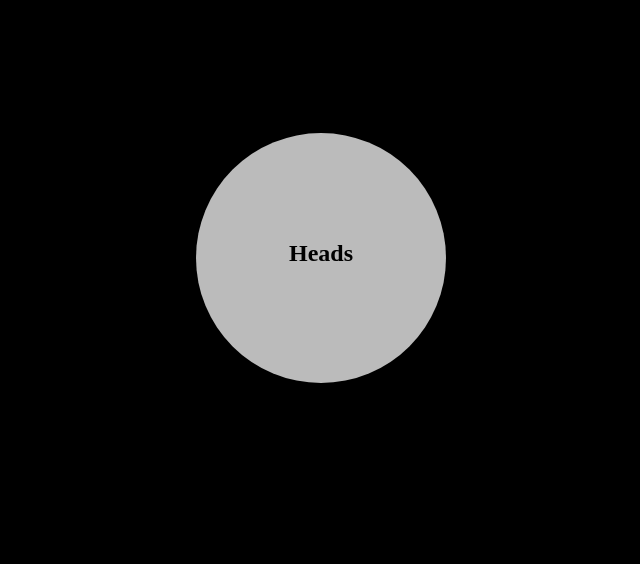
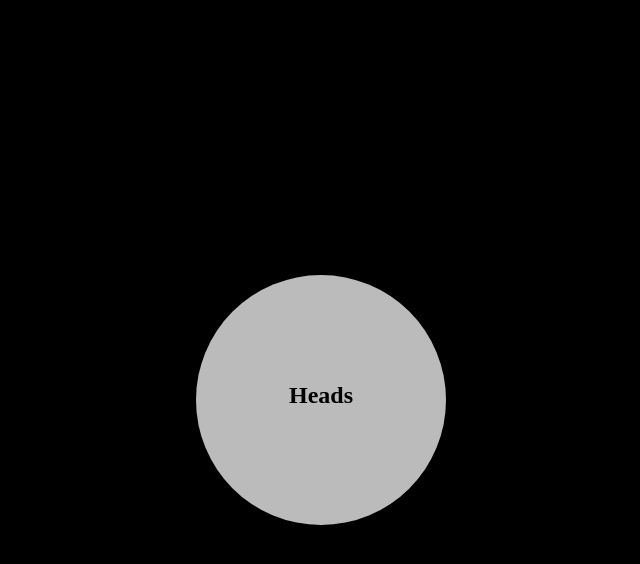
Before and after one commit to TheHardestPart/thehardestpart.github.io, a plain HTML site: page index.html in a window 1280 px wide. Shown: the whole page, without its empty margins (319-959 px from the left). Drawn offline with Linux system fonts and the light colour scheme.

Commit message:
Centred coin.

```diff
--- a/css/style.css
+++ b/css/style.css
@@ -3,7 +3,11 @@ body {
 }
 
 .flip-box {
-  transform: translate(0%, 50%);
+  top:0;
+  bottom: 0;
+  left: 0;
+  right: 0;
+  position:absolute;
   margin: auto;
   background-color: transparent;
   width: 250px;
```
